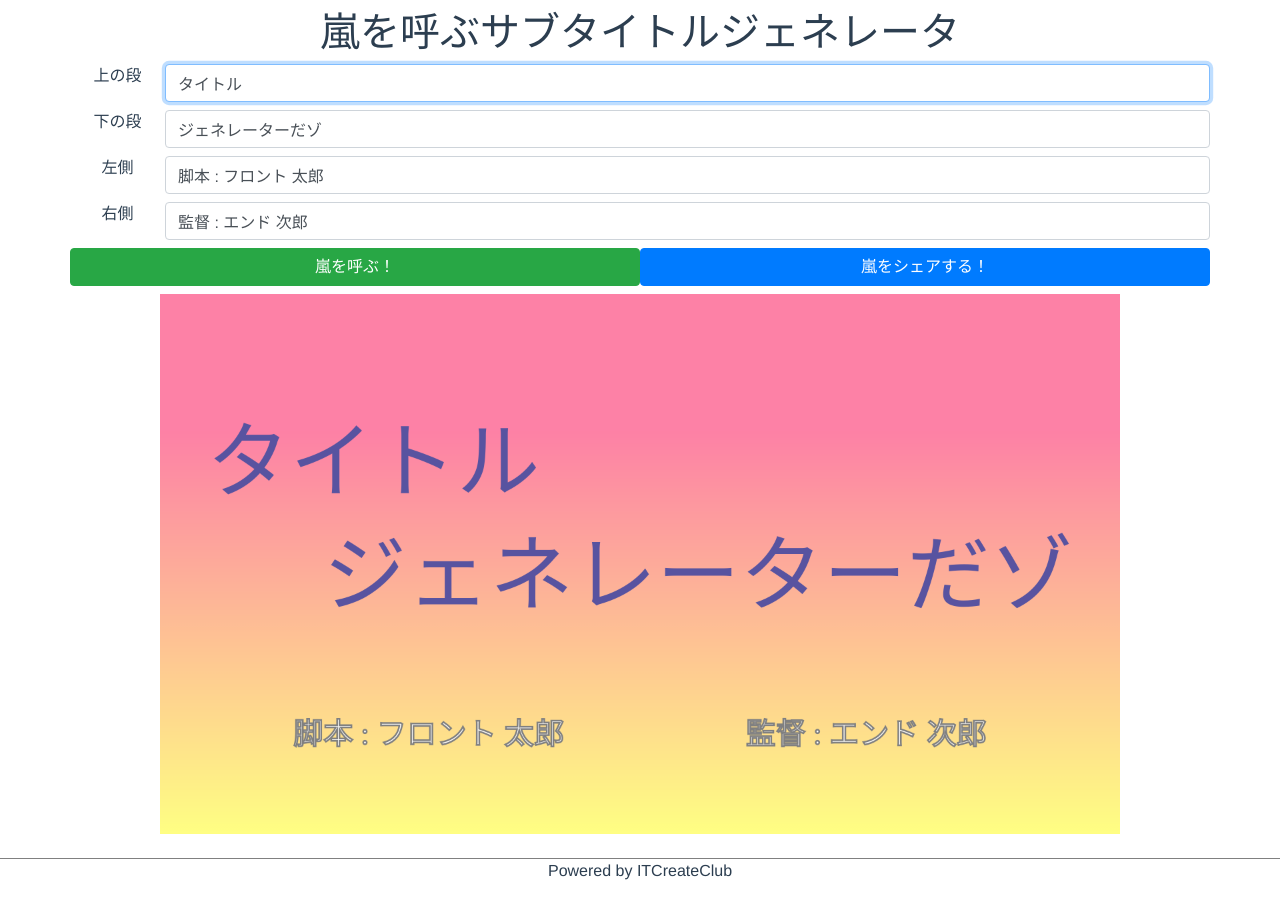
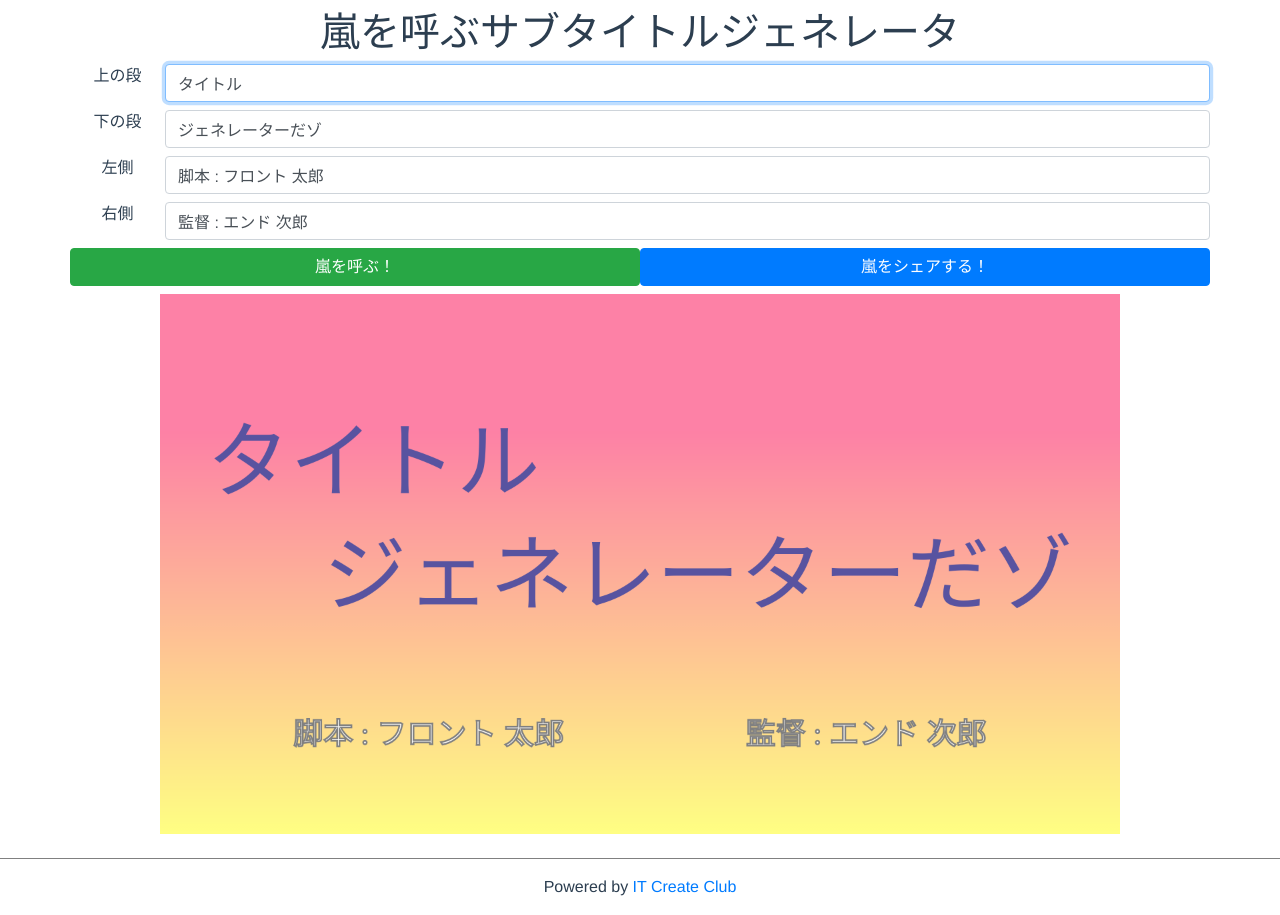
Before and after one commit to tyokinuhata/call-a-storm-generator, a Vue app: page / in a window 1280 px wide. Built offline with nearby package versions, Linux system fonts and the light colour scheme.

Commit message:
細かい修正だゾ

```diff
--- a/src/components/Generator.vue
+++ b/src/components/Generator.vue
@@ -3,7 +3,7 @@
     <header class="mt-2">
       <h1>{{ appName }}</h1>
     </header>
-    <div class="container mb-4">
+    <div class="container">
       <div class="mb-2">
         <div class="row mb-2">
           <div class="col-md-1">上の段</div>
@@ -29,13 +29,13 @@
         <a href ="https://twitter.com/intent/tweet?&hashtags=嵐を呼ぶジェネレータ&url=https://afterschoolstudy.github.io/generator_of_call_a_storm/dist/" class="col-md-6 btn btn-primary">嵐をシェアする！</a>
       </div>
 
-      <div class="output">
+      <div class="mb-4">
         <canvas id="output_field" width="2880" height="1620" v-show="!isGenerated"></canvas>
-        <img id="output_image" :src="src" v-show="isGenerated" />
+        <img class="output_image" :src="src" v-show="isGenerated" />
       </div>
     </div>
-    <footer>
-      <p>Powered by ITCreateClub</p>
+    <footer class="footer pt-3">
+      <p>Powered by <a href="https://itc.moe/" target="_blank">IT Create Club</a></p>
     </footer>
   </div>
 </template>
@@ -112,14 +112,14 @@ export default {
 </script>
 
 <style lang="scss" scoped>
-  #output_image {
+  .output_image {
     max-width: 960px;
     @media screen and (max-width: 960px) {
       width: 100%;
       height: 100%;
     }
   }
-  footer {
+  .footer {
     border-top: 1px solid gray;
   }
 </style>
```
